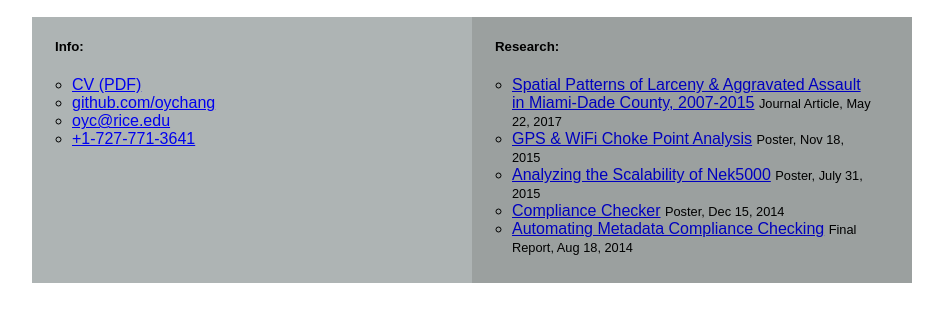
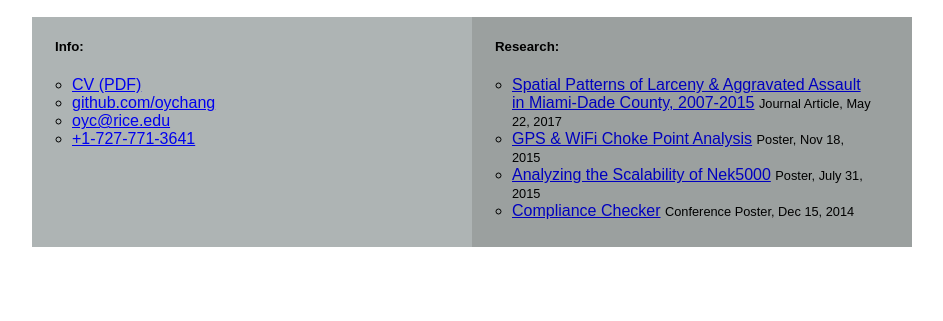
Before and after one commit to oychang/oychang.github.io, a plain HTML site: page index.html in a window 1280 px wide. Shown: the part 171-492 px from the top of the page, without its empty margins (168-1111 px from the left). Drawn offline with Linux system fonts and the light colour scheme.

Commit message:
remove metadata compliance checker writeup

```diff
--- a/index.html
+++ b/index.html
@@ -49,11 +49,7 @@
         </li>
         <li>
             <a href="research/jpl/compliance-checker-poster.pdf">Compliance Checker</a>
-            <small>Poster, <time datetime="2014-12-15">Dec 15, 2014</time></small>
-        </li>
-        <li>
-            <a href="research/jpl/compliance-checker-report.pdf">Automating Metadata Compliance Checking</a>
-            <small>Final Report, <time datetime="2014-08-18">Aug 18, 2014</time></small>
+            <small>Conference Poster, <time datetime="2014-12-15">Dec 15, 2014</time></small>
         </li>
       </ul>
     </div>
```
